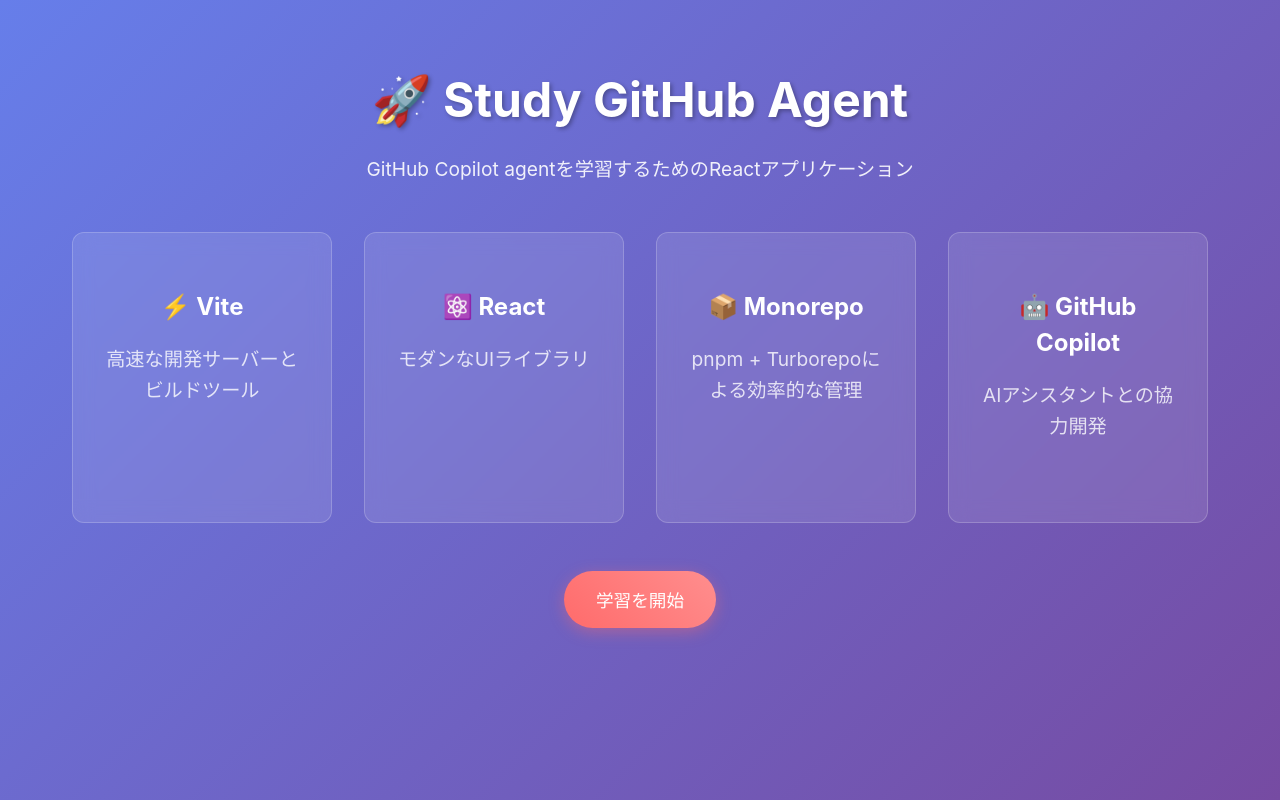
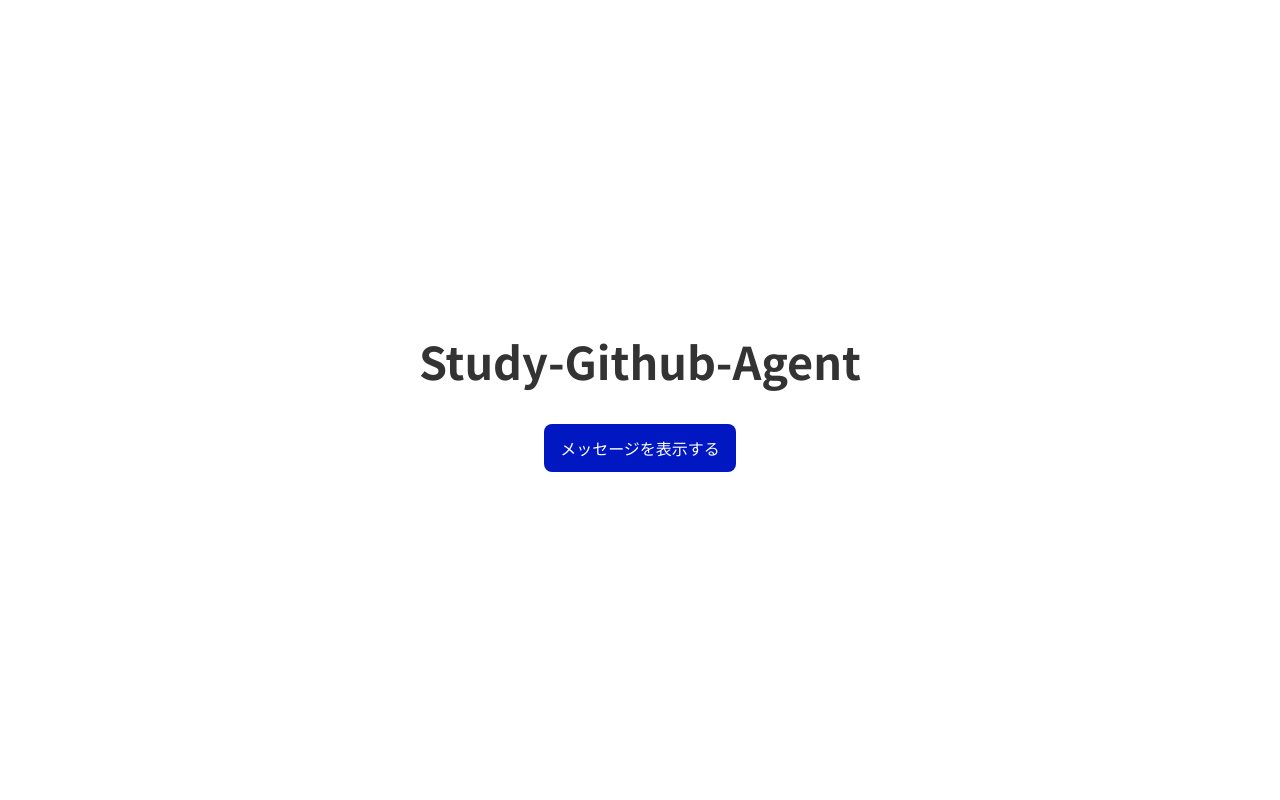
Before and after one commit to ao-39/study_github_agent, a React (Vite) app in the folder apps/app/: page / in a window 1280 px wide. Built offline with nearby package versions, Linux system fonts and the light colour scheme.

Commit message:
アプリのレイアウトを改善し、不要な要素を削除してボタンのスタイルを更新

```diff
--- a/apps/app/src/App.css
+++ b/apps/app/src/App.css
@@ -1,85 +1,66 @@
+/* Figmaデザインに基づいたスタイリング */
+@import url('https://fonts.googleapis.com/css2?family=Noto+Sans+JP:wght@300;400;700&display=swap');
+
 .app {
   min-height: 100vh;
-  background: linear-gradient(135deg, #667eea 0%, #764ba2 100%);
-  color: white;
-  font-family:
-    -apple-system, BlinkMacSystemFont, 'Segoe UI', 'Roboto', 'Oxygen', 'Ubuntu',
+  background: #FFFFFF;
+  font-family: 'Noto Sans JP', -apple-system, BlinkMacSystemFont, 'Segoe UI', 'Roboto', 'Oxygen', 'Ubuntu',
     'Cantarell', 'Fira Sans', 'Droid Sans', 'Helvetica Neue', sans-serif;
+  display: flex;
+  align-items: center;
+  justify-content: center;
 }
 
-.app-header {
-  padding: 2rem;
-  text-align: center;
-  max-width: 1200px;
-  margin: 0 auto;
+.app-container {
+  display: flex;
+  flex-direction: column;
+  align-items: center;
+  justify-content: center;
+  gap: 32px;
+  width: 1440px;
+  height: 1024px;
+  max-width: 100vw;
+  max-height: 100vh;
 }
 
-.app-header h1 {
-  font-size: 3rem;
-  margin-bottom: 1rem;
-  text-shadow: 2px 2px 4px rgba(0, 0, 0, 0.3);
+.app-title {
+  font-family: 'Noto Sans JP', sans-serif;
+  font-weight: 700;
+  font-size: 45px;
+  line-height: 1.4em;
+  color: #333333;
+  margin: 0;
+  text-align: center;
 }
 
-.app-header p {
-  font-size: 1.2rem;
-  margin-bottom: 3rem;
-  opacity: 0.9;
+.message-button {
+  display: flex;
+  align-items: center;
+  justify-content: center;
+  gap: 4px;
+  padding: 0px 16px;
+  background: #0017C1;
+  color: #FFFFFF;
+  border: none;
+  border-radius: 8px;
+  font-family: 'Noto Sans JP', sans-serif;
+  font-weight: 700;
+  font-size: 16px;
+  line-height: 1em;
+  letter-spacing: 2%;
+  text-align: center;
+  cursor: pointer;
+  transition: all 0.3s ease;
+  height: 48px; /* ボタンの適切な高さを設定 */
 }
 
-.feature-grid {
-  display: grid;
-  grid-template-columns: repeat(auto-fit, minmax(250px, 1fr));
-  gap: 2rem;
-  margin-bottom: 3rem;
+.message-button:hover {
+  background: #0013a3;
+  transform: translateY(-1px);
+  box-shadow: 0 4px 12px rgba(0, 23, 193, 0.3);
 }
 
-.feature-card {
-  background: rgba(255, 255, 255, 0.1);
-  backdrop-filter: blur(10px);
-  border-radius: 12px;
-  padding: 2rem;
-  border: 1px solid rgba(255, 255, 255, 0.2);
-  transition:
-    transform 0.3s ease,
-    box-shadow 0.3s ease;
+.message-button:active {
+  transform: translateY(0);
+  background: #000f85;
 }
-
-.feature-card:hover {
-  transform: translateY(-5px);
-  box-shadow: 0 10px 30px rgba(0, 0, 0, 0.2);
-}
-
-.feature-card h3 {
-  font-size: 1.5rem;
-  margin-bottom: 1rem;
-}
-
-.feature-card p {
-  opacity: 0.8;
-  line-height: 1.6;
-}
-
-.action-section {
-  margin-top: 2rem;
-}
-
-.primary-button {
-  background: linear-gradient(45deg, #ff6b6b, #ff8e8e);
-  color: white;
-  border: none;
-  padding: 1rem 2rem;
-  font-size: 1.1rem;
-  border-radius: 50px;
-  cursor: pointer;
-  transition: all 0.3s ease;
-  box-shadow: 0 4px 15px rgba(255, 107, 107, 0.4);
-}
-
-.primary-button:hover {
-  transform: translateY(-2px);
-  box-shadow: 0 6px 20px rgba(255, 107, 107, 0.6);
-}
-
-.primary-button:active {
-  transform: translateY(0);
-}
--- a/apps/app/src/App.tsx
+++ b/apps/app/src/App.tsx
@@ -3,38 +3,17 @@
 function App() {
   return (
     <div className="app">
-      <header className="app-header">
-        <h1>🚀 Study GitHub Agent</h1>
-        <p>GitHub Copilot agentを学習するためのReactアプリケーション</p>
-        <div className="feature-grid">
-          <div className="feature-card">
-            <h3>⚡ Vite</h3>
-            <p>高速な開発サーバーとビルドツール</p>
-          </div>
-          <div className="feature-card">
-            <h3>⚛️ React</h3>
-            <p>モダンなUIライブラリ</p>
-          </div>
-          <div className="feature-card">
-            <h3>📦 Monorepo</h3>
-            <p>pnpm + Turborepoによる効率的な管理</p>
-          </div>
-          <div className="feature-card">
-            <h3>🤖 GitHub Copilot</h3>
-            <p>AIアシスタントとの協力開発</p>
-          </div>
-        </div>
-        <div className="action-section">
+      <div className="app-container">
+        <h1 className="app-title">Study-Github-Agent</h1>
         <button
-            className="primary-button"
+          className="message-button"
           onClick={() => {
             alert('GitHub Copilot agentとの学習を開始しましょう！🎉')
           }}
         >
-            学習を開始
+          メッセージを表示する
         </button>
       </div>
-      </header>
     </div>
   )
 }
```
Lines whose indentation alone changed are shown as unchanged.
